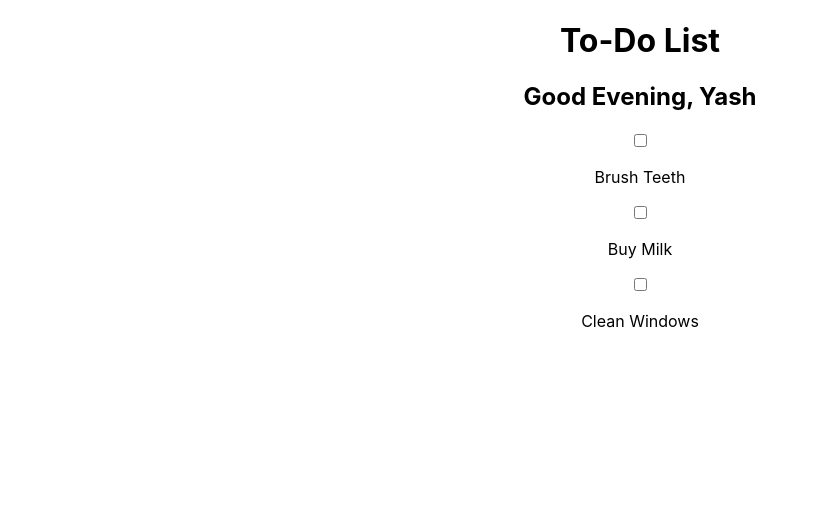
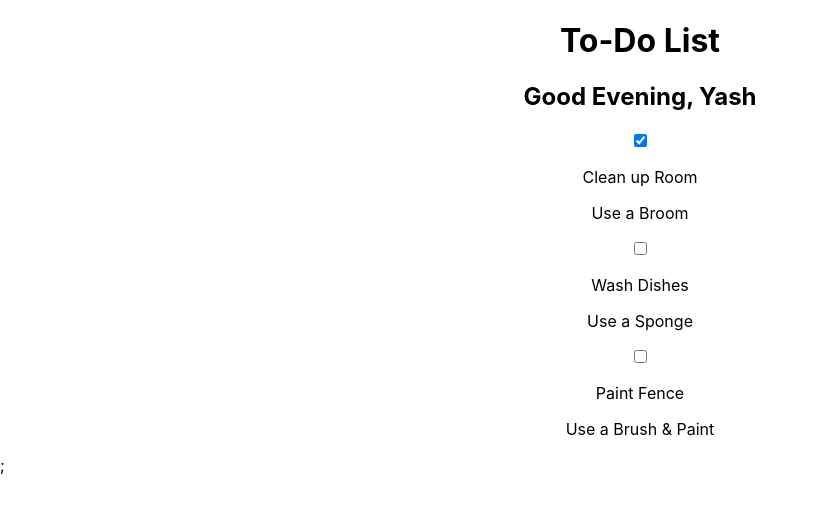
Before and after one commit to yash-suresh/2-do-List, a React (Create React App) app: page / in a window 1280 px wide. Shown: the top 510 px of the page, without its empty margins (0-817 px from the left). Built offline with nearby package versions, Linux system fonts and the light colour scheme.

Commit message:
class based components

```diff
--- a/src/List.js
+++ b/src/List.js
@@ -1,17 +1,42 @@
 import React from 'react';
 
-function List(props)
+/*function List(props)
 {
+
 
     return(
         <div className = "List">
-            <input type = "checkbox" />
+            <input type = "checkbox" checked={props.completed}/>
             <p>{props.task}</p>
+            <p style={{display: !props.item && "none"}}> Use a {props.item}</p>
         </div>
     )
+    //in line 11, the code means that if there is no 'item' provided, we need not display the following
 
 
 
+}*/
+
+class List extends React.Component
+{
+    render()
+    {
+        return (
+            <div className="List">
+                <input type="checkbox" checked={this.props.completed}/>
+                <p>{this.props.task}</p>
+                <p style={{display: !this.props.item && "none"}}> Use a {this.props.item}</p>
+            </div>
+        )
+    }
+
 }
 
+
+
 export default List;
+
+//we can use either 'class based' or 'functional' components.
+//We just need to remember to add 'this' before props.
+/*also, the return() statement, comes inside the render() method. We can create functionality inside
+other methods outside render(), and call them inside the latter*/
--- /dev/null
+++ b/src/ToDoistItems.js
@@ -0,0 +1,25 @@
+const Items =
+
+    [
+        {
+            id: 1,
+            task: "Clean up Room",
+            item: "Broom",
+            completed:true
+        },
+        {
+            id: 2,
+            task: "Wash Dishes",
+            item: "Sponge",
+            completed:false
+        },
+        {
+            id: 3,
+            task: "Paint Fence",
+            item: "Brush & Paint",
+            completed:false
+        }
+
+    ]
+
+export default Items;
--- a/src/index.js
+++ b/src/index.js
@@ -2,6 +2,7 @@ import React from 'react';//enables JSX to work
 import ReactDOM from 'react-dom';
 import './index.css';
 import List from "./List.js"
+import Items from "./ToDoistItems.js"
 
 
 
@@ -43,16 +44,23 @@ function Header()
 function Welcome()
 {
 
+    const TaskList = Items.map(thing => <List task = {thing.task} item = {thing.item}
+                                              completed = {thing.completed}/>);
+
+    /*if we want to map items like we've done here,we use the '.map()' function,
+    theFileweWanttoMap.map(nameTheObjectWeMatching => JSXelementWeMappingToWantToMapItTo)
+    We assign this to a constant var*/
+
+
     return(
         <div>
 
             <Header/>
-            <List task = "Brush Teeth"/>
-            <List task = "Buy Milk"/>
-            <List task = "Clean Windows"/>
+            {TaskList};
 
         </div>
     )//we can return JSX elements by wrapping them up in () and div
+    //the above is how we pass props, allowing us to reuse the same template, with different properties
 }
 
 
```
